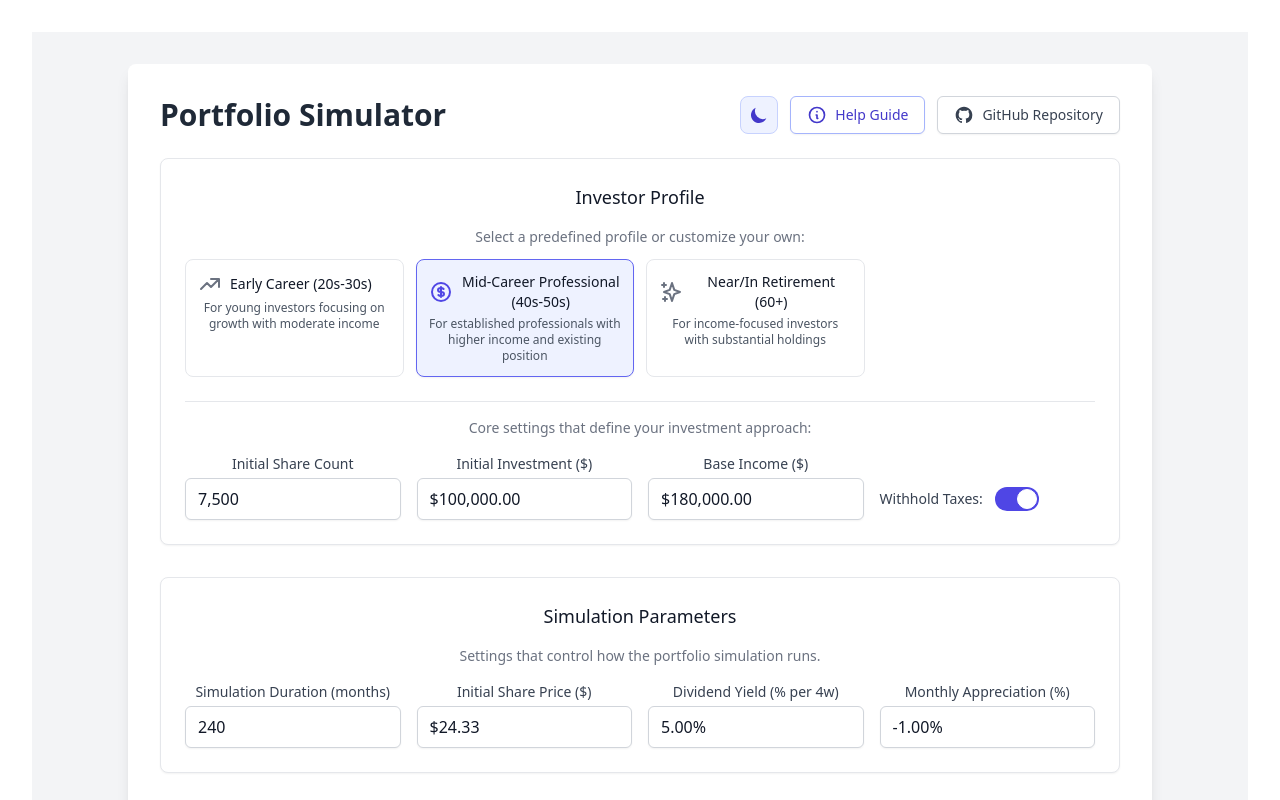
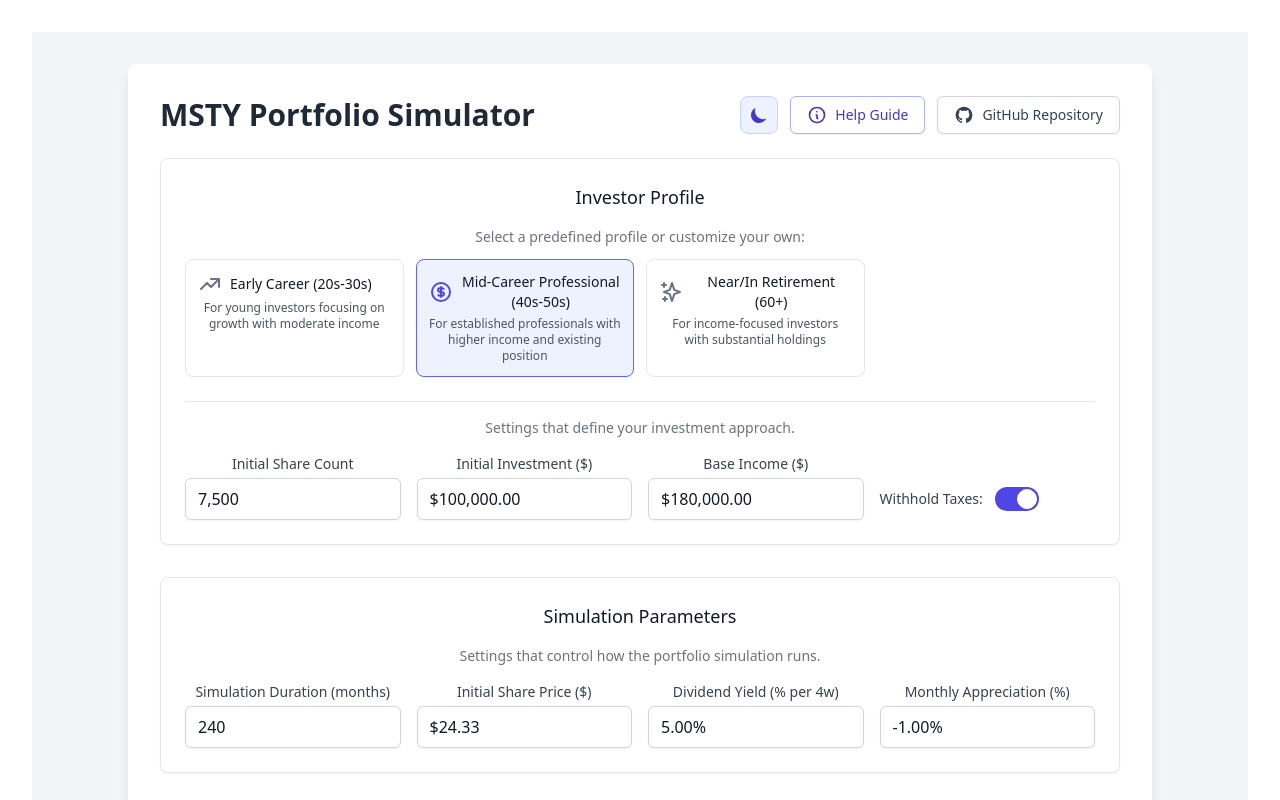
Before and after one commit to davidpeden3/portfolio-sim, a React (Vite) app: page / in a window 1280 px wide. Shown: the top 800 px of the page. Built offline with nearby package versions, Linux system fonts and the light colour scheme.

Commit message:
minor ui tweaks

```diff
--- a/src/components/AssumptionsForm.tsx
+++ b/src/components/AssumptionsForm.tsx
@@ -246,7 +246,7 @@
 
                 {/* Profile Settings */}
                 <div className="pt-4 border-t border-gray-200 dark:border-darkBlue-600 transition-colors duration-200">
-                    <p className="text-sm text-gray-500 dark:text-gray-300 mb-4 transition-colors duration-200">Core settings that define your investment approach:</p>
+                    <p className="text-sm text-gray-500 dark:text-gray-300 mb-4 transition-colors duration-200">Settings that define your investment approach.</p>
                     <div className="grid grid-cols-2 md:grid-cols-4 gap-4">
                         <TextInput
                             name="initialShareCount"
--- a/src/components/PortfolioSimulator.tsx
+++ b/src/components/PortfolioSimulator.tsx
@@ -233,7 +233,7 @@
     <div className="min-h-screen bg-gray-100 dark:bg-darkBlue-900 p-4 md:p-8 transition-colors duration-200">
       <div className="max-w-5xl mx-auto bg-white dark:bg-darkBlue-800 shadow-lg rounded-lg p-6 md:p-8 transition-colors duration-200">
         <div className="flex flex-col sm:flex-row justify-between items-start sm:items-center gap-4 mb-6">
-          <h1 className="text-3xl font-bold text-gray-800 dark:text-white transition-colors duration-200">Portfolio Simulator</h1>
+          <h1 className="text-3xl font-bold text-gray-800 dark:text-white transition-colors duration-200">MSTY Portfolio Simulator</h1>
           <div className="flex flex-wrap gap-3 items-center">
             <ThemeToggle />
             <button
```
